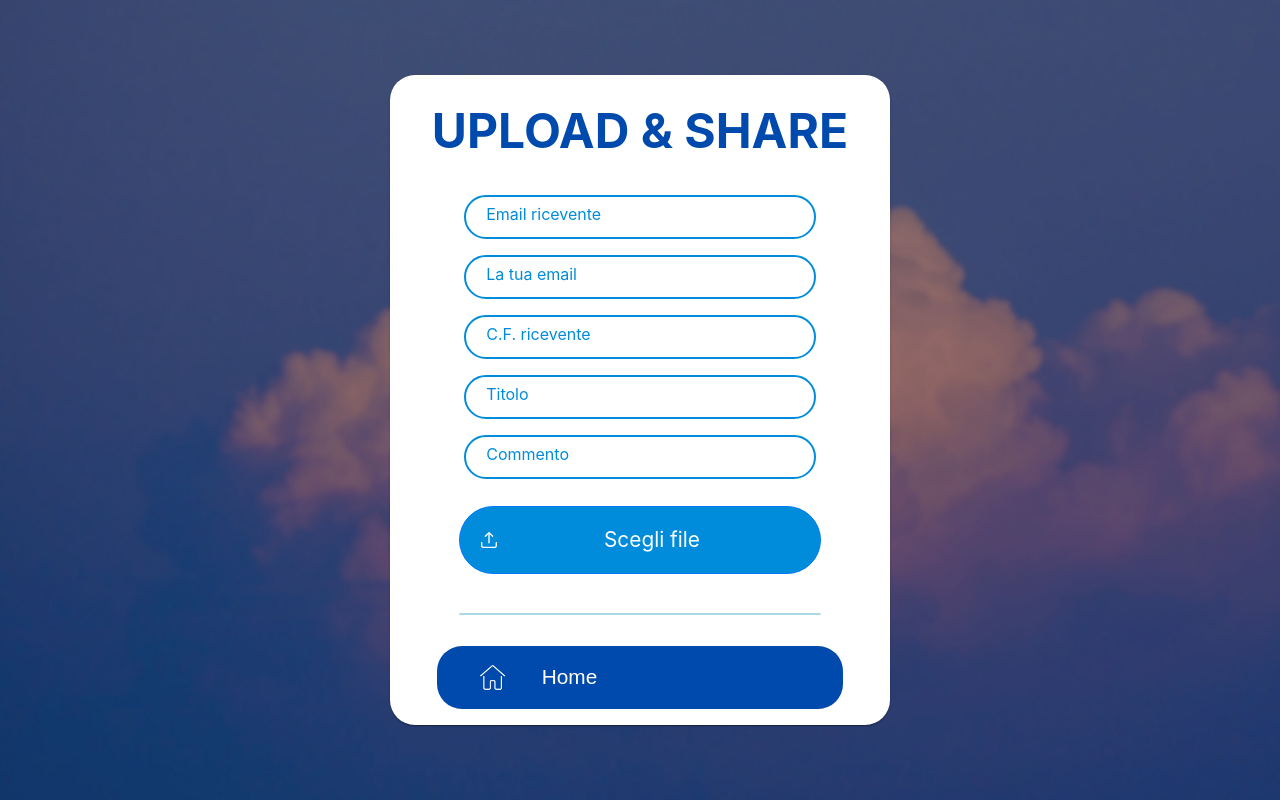
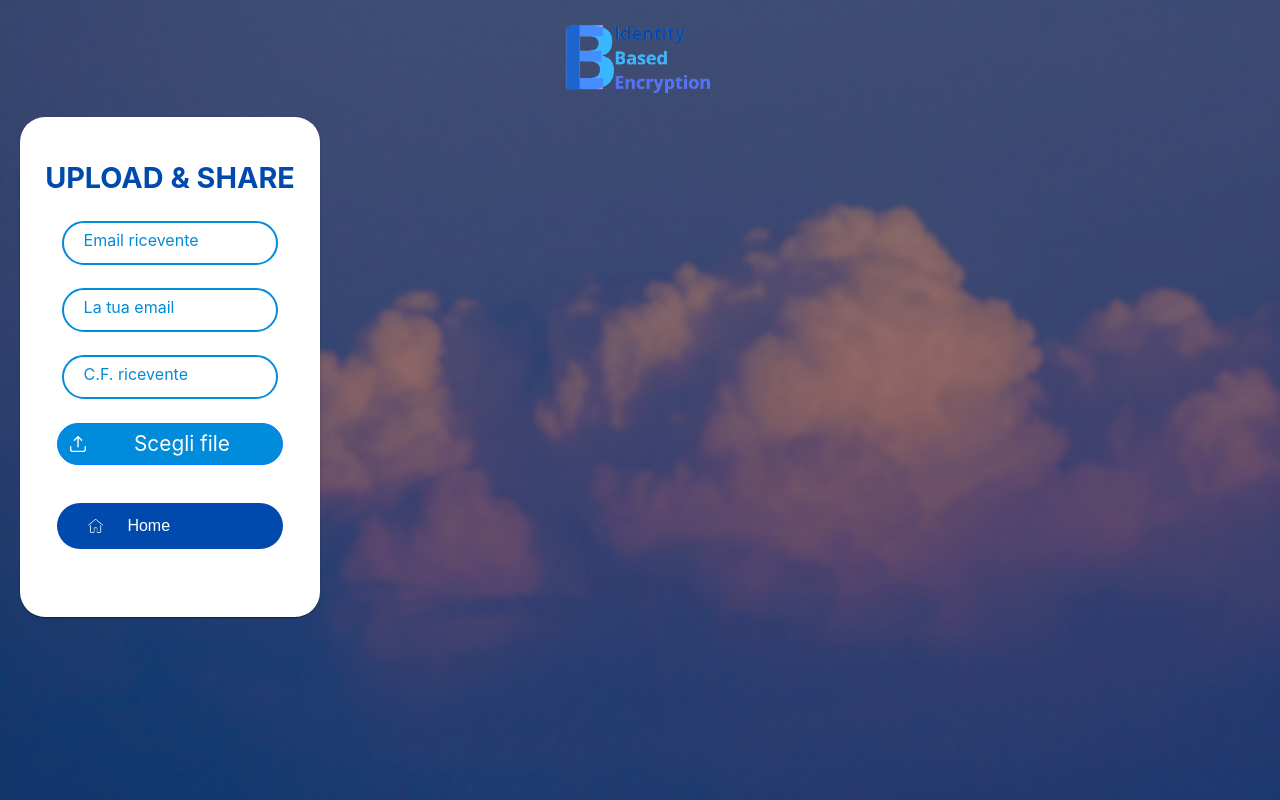
Before and after one commit to ErroFerro/id-share-frontend, a Vue app: page /choose in a window 1280 px wide. Built offline with nearby package versions, Linux system fonts and the light colour scheme.

Commit message:
Centrato tutto!

```diff
--- a/src/style.css
+++ b/src/style.css
@@ -30,10 +30,10 @@ button {
   text-align: center;
   margin-top: 5%;
   width: 90%;
-  height: 20%;
+  height: 50%;
   border: 1px solid transparent;
   border-radius: 25px;
-  font-size: 1.3em;
+  font-size: 1em;
   cursor: pointer;
   transition: 0.3s;
   color: white;
@@ -41,11 +41,12 @@ button {
 
 button img {
   border-radius: 25px;
-  width: 15%;
+  width: 20%;
   margin-left: 5%;
   padding: 10px;
   margin-right: 5%;
 }
+
 
 .titoli {
   color: var(--blue-secondary);
--- a/src/views/choose.vue
+++ b/src/views/choose.vue
@@ -12,21 +12,18 @@ let titolo = ref("");
 </script>
 
 <template >
-
   <div id="background">
-
     <img class="logo" src="/img/logo.png" alt="Image" width="250"  />
 
+    <div id="container">
+      <Card style="border-radius: 25px;"  >
 
-    <div id="container">
-      <Card style="border-radius: 25px; height: 650px;"  >
         <template #title class="titoli">
           <h1 >UPLOAD & SHARE</h1>
         </template>
 
         <template #content>
             <div class="divinputs">
-
               <span class="p-float-label">
                 <InputText class="inputtext" id="emailto" v-model="emailto" />
                 <label for="emailto">Email ricevente</label>
@@ -42,7 +39,7 @@ let titolo = ref("");
                 <label for="cf">C.F. ricevente</label>
               </span>
 
-              <span class="p-float-label">
+              <!-- <span class="p-float-label">
                 <InputText class="inputtext" id="title" v-model="titolo" />
                 <label for="title">Titolo</label>
               </span>
@@ -50,11 +47,11 @@ let titolo = ref("");
               <span class="p-float-label">
                 <InputText class="inputtext" id="comment" v-model="comment" />
                 <label for="comment">Commento</label>
-              </span>
+              </span> -->
 
             </div>
 
-            <div style="text-align: center; width: 100%; margin: 0; padding: 0;">
+            <div id="divfileupload">
               <FileUpload
                 mode="basic"
                 :auto="false"
@@ -67,27 +64,25 @@ let titolo = ref("");
                   flex-wrap: nowrap;
                   align-items: center;
                   text-align: center;
-                  width: 80%;
-                  height: 10%;
+                  width:100%;
+                  height: 100%;
                   border-radius: 50px;
                   font-size: 1.3em;
                   cursor: pointer;
                   transition: 0.3s;
                   background-color: var(--blue-primary);
                   color: white;
-                  padding: 1em;
-                  margin: 1.5em auto;
+                  /* padding: 1em; */
+                  margin: 1.2em 0;
                 "
               />
-
             </div>
-
-            <hr />
 
             <button id="Home" @click="$router.push('homepage')">
               <img src="/img/home.png" alt="share image" />
               Home
             </button>
+
         </template>
       </Card>
     </div>
@@ -96,7 +91,6 @@ let titolo = ref("");
 
 
 <style scoped>
-
 #background{
   display: flex;
   flex-direction: column;
@@ -106,14 +100,15 @@ let titolo = ref("");
 }
 
 #container {
+/*Card grande */
   display: flex;
   flex-direction: column;
   justify-content: center;
   align-items: center;
-  width:500px;
-  height: 650px;
+  width:300px;
   padding: 0;
   margin:0 auto;
+  height: 500px;
 }
 
 
@@ -122,9 +117,16 @@ let titolo = ref("");
   padding: 0;
   display: flex;
   flex-wrap: wrap;
-  width: 80%;
-  height: 300px;
+  height: 200px;
+  width: 90%;
   align-items: center;
+}
+
+#divfileupload{
+
+  width:90%;
+  height: 100%;
+  padding: 0;
 }
 .inputtext {
   border: solid var(--blue-primary) 2px;
@@ -150,26 +152,32 @@ span label {
   margin: 5px;
 }
 
+
+
 #Home {
   background-color: var(--blue-secondary);
+}
 
-}
 
 #Home:hover {
   background-color: var(--blue-hover);
 }
 
+
 h1 {
   color: var(--blue-secondary);
-  font-size: 2em;
+  /* font-size: 1.5em; card piccola */
+  font-size: 1.2em; /*grande */
+  font-weight: 700;
   text-align: center;
-  margin-top: 20px;
+  padding: 0;
+  margin: 0;
+  margin-top: 10%;
 }
 
 
 
-
-@media (min-width:1050px){  /* mobilefirst */
+@media (min-width:800px){  /* mobilefirst */
   #container{
     margin-left: 20px;
   }
@@ -182,10 +190,12 @@ h1 {
     background-repeat: no-repeat;
     height: 100vh;
   }
-
+  .logo{
+  width: 10em;
+  }
 }
 
-        @media (max-height:800px){
+@media (max-height:500px){
   .logo{
     display: none;
   }
@@ -194,7 +204,6 @@ h1 {
     align-items: center;
     background-size: cover;
     background-repeat: no-repeat;
-
   }
   #container{
     margin: 0;
--- a/src/views/homepage.vue
+++ b/src/views/homepage.vue
@@ -24,12 +24,9 @@ function redirectToOAuth() {
 
 <template>
   <div id="background">
-
-    <!-- <Image src="/img/logo.png" alt="Image" width="180" /> -->
     <img class="logo" src="/img/logo.png" alt="Image"   />
 
     <div id="container">
-
       <Card style="border-radius: 25px;" >
 
         <template #title class="titoli">
@@ -79,19 +76,10 @@ function redirectToOAuth() {
   flex-direction: column;
   justify-content: center;
   align-items: center;
-  width:500px;
+  width:300px;
   padding: 0;
   margin:0 auto;
-  height: 650px;
-
-/*Card piccola */
-  /* display: flex;
-  justify-content: left;
-  align-items: center;
-  padding: 0;
-  width: 325px;
-  height: 370px;
-  margin-bottom: 20px; */
+  height: 500px;
 }
 
 hr {
@@ -107,14 +95,12 @@ hr {
 #Share:hover, #Login:hover  {
   background-color: var(--blue-hover);
 }
-SpidBtn{
-  margin-top: 5%;
-}
+
 
 h1 {
   color: var(--blue-secondary);
   /* font-size: 1.5em; card piccola */
-  font-size: 2.5em; /*grande */
+  font-size: 1.2em; /*grande */
   font-weight: 700;
   text-align: center;
   padding: 0;
@@ -126,7 +112,7 @@ h4 {
   color: var(--blue-secondary);
   text-align: center;
   margin-top: 8%;
-  font-size: 1.5em; /** card grande */
+  font-size: 0.8em; /** card grande */
   /*font-size: 0.8em; /** card piccola */
   padding: 0;
 }
@@ -134,10 +120,48 @@ h4 {
 
 @media (min-width: 800px){  /* mobilefirst */
 
+  #container{
+    margin-left: 20px;
+    display: flex;
+    justify-content: left;
+    align-items: center;
+    padding: 0;
+    width: 325px;
+    height: 400px;
+    margin-bottom: 20px;
+  }
+
+  #background{
+    display: flex;
+    flex-direction: column;
+    background-image: url("../assets/choosebackground.png");
+    background: cover;
+    background-size: cover;
+    background-repeat: no-repeat;
+  }
+
+  #spid-button{
+    margin-top: 100%;
+  }
+
+  h4{
+      font-size: 0.8em;
+  }
+  h1{
+    color: var(--blue-secondary);
+    font-size: 1.5em;
+  }
+  .logo{
+    width: 10em;
+  }
+
+}
+
+
+@media (min-width:800px){  /* mobilefirst */
             #container{
               margin-left: 20px;
             }
-
             #background{
               display: flex;
               flex-direction: column;
@@ -147,18 +171,20 @@ h4 {
               background-repeat: no-repeat;
               height: 100vh;
             }
-            #spid-button{
-              margin-top: 100%;
-            }
 
         }
-@media (max-height:800px){
+
+
+@media (max-height:500px){
   .logo{
     display: none;
   }
   #background{
     justify-content: center;
     align-items: center;
+    background-size: cover;
+    background-repeat: no-repeat;
+
   }
   #container{
     margin: 0;
```
Also changed, not shown: public/img/logo.png. Lines whose indentation alone changed are shown as unchanged.
